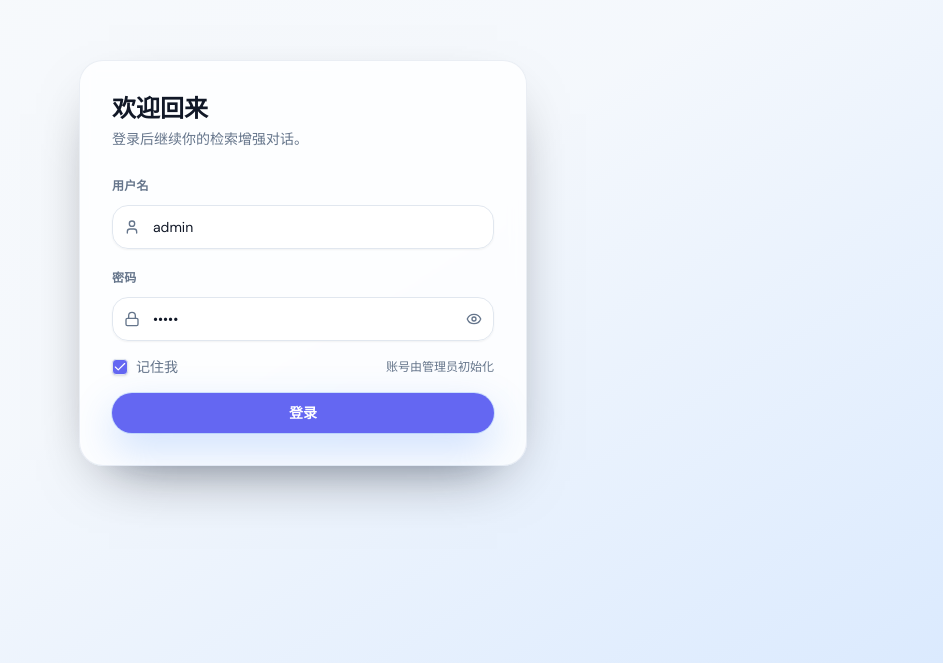
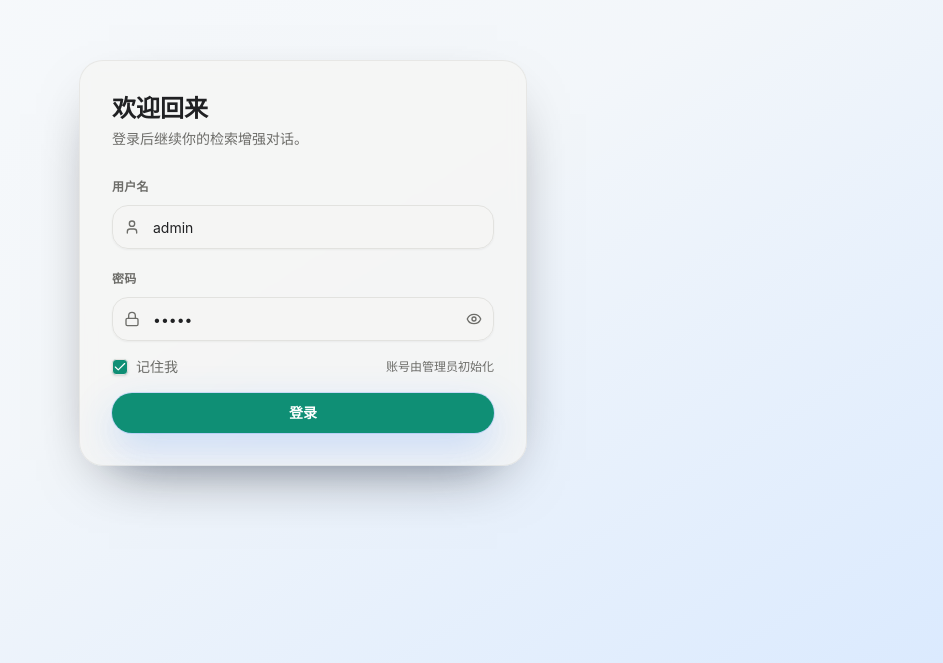
Before and after one commit to sofdark1313/RAG, a React (Vite) app in the folder frontend/: page /login in a window 1280 px wide. Shown: the part 137-800 px from the top of the page, without its empty margins (337-1280 px from the left). Built offline with nearby package versions, Linux system fonts and the light colour scheme.

Commit message:
feat(frontend): add semantic theme system

```diff
--- /dev/null
+++ b/frontend/src/components/common/ThemeToggle.tsx
@@ -0,0 +1,67 @@
+import { Check, Monitor, Moon, Sun, type LucideIcon } from "lucide-react";
+
+import {
+  DropdownMenu,
+  DropdownMenuContent,
+  DropdownMenuItem,
+  DropdownMenuTrigger
+} from "@/components/ui/dropdown-menu";
+import { cn } from "@/lib/utils";
+import { useThemeStore, type ThemePreference } from "@/stores/themeStore";
+
+interface ThemeToggleProps {
+  className?: string;
+}
+
+interface ThemeOption {
+  icon: LucideIcon;
+  label: string;
+  value: ThemePreference;
+}
+
+const themeOptions = [
+  { value: "system", label: "跟随系统", icon: Monitor },
+  { value: "light", label: "亮色", icon: Sun },
+  { value: "dark", label: "暗色", icon: Moon }
+] satisfies readonly ThemeOption[];
+
+export function ThemeToggle({ className }: ThemeToggleProps) {
+  const preference = useThemeStore((state) => state.preference);
+  const resolvedTheme = useThemeStore((state) => state.resolvedTheme);
+  const setPreference = useThemeStore((state) => state.setPreference);
+
+  const TriggerIcon = preference === "system" ? Monitor : resolvedTheme === "dark" ? Moon : Sun;
+
+  return (
+    <DropdownMenu>
+      <DropdownMenuTrigger asChild>
+        <button type="button" className={cn("theme-toggle", className)} aria-label="切换主题">
+          <TriggerIcon aria-hidden="true" className="h-4 w-4" />
+        </button>
+      </DropdownMenuTrigger>
+      <DropdownMenuContent align="end" className="theme-menu">
+        {themeOptions.map((option) => {
+          const Icon = option.icon;
+          const isSelected = preference === option.value;
+
+          return (
+            <DropdownMenuItem
+              key={option.value}
+              role="menuitemradio"
+              aria-checked={isSelected}
+              className="theme-menu__item"
+              onSelect={() => setPreference(option.value)}
+            >
+              <Icon aria-hidden="true" className="theme-menu__icon" />
+              <span className="theme-menu__label">{option.label}</span>
+              <Check
+                aria-hidden="true"
+                className={cn("theme-menu__check", !isSelected && "opacity-0")}
+              />
+            </DropdownMenuItem>
+          );
+        })}
+      </DropdownMenuContent>
+    </DropdownMenu>
+  );
+}
--- a/frontend/src/main.tsx
+++ b/frontend/src/main.tsx
@@ -5,6 +5,7 @@ import App from "@/App";
 import { useAuthStore } from "@/stores/authStore";
 import { useThemeStore } from "@/stores/themeStore";
 import "@/styles/globals.css";
+import "@/styles/theme.css";
 
 useThemeStore.getState().initialize();
 useAuthStore.getState().checkAuth();
--- a/frontend/src/styles/globals.css
+++ b/frontend/src/styles/globals.css
@@ -3,139 +3,9 @@
 @tailwind utilities;
 
 :root {
-  color-scheme: light;
-  --background: 0 0% 100%;
-  --foreground: 222 47% 11%;
-  --card: 210 40% 98%;
-  --card-foreground: 222 47% 11%;
-  --popover: 0 0% 100%;
-  --popover-foreground: 222 47% 11%;
-  --primary: 239 84% 67%;
-  --primary-foreground: 0 0% 100%;
-  --secondary: 210 40% 96%;
-  --secondary-foreground: 222 47% 11%;
-  --muted: 214 32% 91%;
-  --muted-foreground: 215 16% 47%;
-  --accent: 210 40% 96%;
-  --accent-foreground: 222 47% 11%;
-  --destructive: 0 84% 60%;
-  --destructive-foreground: 0 0% 100%;
-  --border: 214 32% 91%;
-  --input: 214 32% 91%;
-  --ring: 239 84% 67%;
-  --chat-user: 239 84% 96%;
-  --chat-assistant: 0 0% 100%;
-  --glow: 239 84% 67%;
-
-  /* ===== 新设计系统 - 背景 ===== */
-  --bg-primary: #ffffff;
-  --bg-secondary: #fafafa;
-  --bg-tertiary: #f5f5f5;
-  --bg-hover: #eeeeee;
-  --bg-active: #fef3c7;
-
-  /* ===== 新设计系统 - 文字 ===== */
-  --text-primary: #1a1a1a;
-  --text-secondary: #4a4a4a;
-  --text-tertiary: #999999;
-  --text-muted: #cccccc;
-  --text-on-accent: #ffffff;
-
-  /* ===== 新设计系统 - 强调色（蓝色系）===== */
-  --accent-primary: #3b82f6;
-  --accent-secondary: #2563eb;
-  --accent-light: #dbeafe;
-  --accent-hover: #60a5fa;
-
-  /* ===== 新设计系统 - 边框 ===== */
-  --border-default: #e5e5e5;
-  --border-light: #f0f0f0;
-  --border-focus: #d4d4d4;
-  --border-accent: #bfdbfe;
-
-  /* ===== 新设计系统 - 状态色 ===== */
-  --success: #10b981;
-  --warning: #f59e0b;
-  --error: #ef4444;
-  --info: #3b82f6;
-
-  /* ===== 新设计系统 - 圆角 ===== */
-  --radius-sm: 6px;
-  --radius-md: 12px;
-  --radius-lg: 16px;
-  --radius-xl: 20px;
-  --radius-full: 9999px;
-
-  /* ===== 新设计系统 - 间距 ===== */
-  --spacing-xs: 4px;
-  --spacing-sm: 8px;
-  --spacing-md: 12px;
-  --spacing-lg: 16px;
-  --spacing-xl: 24px;
-  --spacing-2xl: 32px;
-  --spacing-3xl: 48px;
-  --spacing-4xl: 64px;
-
-  /* ===== 新设计系统 - 阴影 ===== */
-  --shadow-xs: 0 1px 2px rgba(0, 0, 0, 0.04);
-  --shadow-sm: 0 2px 8px rgba(0, 0, 0, 0.04);
-  --shadow-md: 0 4px 12px rgba(0, 0, 0, 0.06);
-  --shadow-lg: 0 6px 16px rgba(0, 0, 0, 0.08);
-  --shadow-xl: 0 10px 24px rgba(0, 0, 0, 0.1);
-
-  /* ===== 新设计系统 - 字体 ===== */
-  --font-sans:
-    -apple-system, BlinkMacSystemFont, "Segoe UI", Roboto, "Helvetica Neue", Arial, sans-serif;
-  --font-serif: Georgia, "Times New Roman", serif;
-  --font-mono: "SF Mono", Monaco, "Cascadia Code", "Roboto Mono", Consolas, monospace;
-
-  /* ===== 新设计系统 - 字号 ===== */
-  --text-xs: 12px;
-  --text-sm: 13px;
-  --text-base: 14px;
-  --text-lg: 15px;
-  --text-xl: 18px;
-  --text-2xl: 24px;
-  --text-3xl: 32px;
-  --text-4xl: 48px;
-
-  /* ===== 新设计系统 - 字重 ===== */
-  --font-normal: 400;
-  --font-medium: 500;
-  --font-semibold: 600;
-  --font-bold: 700;
-
-  /* ===== 新设计系统 - 行高 ===== */
-  --leading-tight: 1.25;
-  --leading-normal: 1.5;
-  --leading-relaxed: 1.75;
-
-  /* ===== 新设计系统 - 过渡 ===== */
-  --transition-fast: 150ms ease;
-  --transition-base: 200ms ease;
-  --transition-slow: 300ms ease;
-
-  /* ===== 新设计系统 - 布局 ===== */
-  --sidebar-width: 280px;
-  --content-max-width: 840px;
-  --header-height: 60px;
-
-  /* ===== 旧变量保留（兼容性）===== */
-  --sidebar-bg: #fafafa;
-  --sidebar-item-active: #dbeafe;
-  --sidebar-item-hover: #f5f5f5;
-  --primary-color: #3b82f6;
-  --primary-light: #60a5fa;
-  --primary-dark: #2563eb;
-  --secondary-color: #3b82f6;
-  --gradient-primary: linear-gradient(135deg, #3b82f6 0%, #2563eb 100%);
-  --gradient-light: linear-gradient(135deg, #eff6ff 0%, #dbeafe 100%);
-  --dsw-alias-brand-primary-invert: #93c5fd;
-  --dsw-specific-sidebar-nav-item-active-accent: #eff6ff;
-}
-
-.dark {
-  color-scheme: light;
+  /* Existing trace and welcome styles still consume these aliases. */
+  --font-mono: "JetBrains Mono", "Cascadia Code", ui-monospace, "SFMono-Regular", monospace;
+  --gradient-primary: var(--brand);
 }
 
 * {
@@ -149,8 +19,7 @@ body {
 }
 
 body {
-  @apply bg-[#FAFAFA] text-gray-900 font-body antialiased min-h-screen;
-  background-color: var(--bg-secondary);
+  @apply font-body antialiased min-h-screen;
   overflow: hidden;
 }
 
@@ -1523,7 +1392,10 @@ html.dark *::-webkit-scrollbar-thumb:hover {
     background: transparent;
     border: none;
     cursor: pointer;
-    transition: background-color 150ms ease, color 150ms ease, opacity 150ms ease;
+    transition:
+      background-color 150ms ease,
+      color 150ms ease,
+      opacity 150ms ease;
     opacity: 0;
     flex-shrink: 0;
   }
@@ -1664,7 +1536,9 @@ html.dark *::-webkit-scrollbar-thumb:hover {
     background: transparent;
     border: none;
     cursor: pointer;
-    transition: background-color 150ms ease, color 150ms ease;
+    transition:
+      background-color 150ms ease,
+      color 150ms ease;
   }
 
   .trace-brief-id-copy:hover {
@@ -1994,7 +1868,6 @@ html.dark *::-webkit-scrollbar-thumb:hover {
       flex-direction: column;
       align-items: flex-start;
     }
-
   }
 
   @media (max-width: 640px) {
--- /dev/null
+++ b/frontend/src/styles/theme.css
@@ -0,0 +1,134 @@
+:root {
+  color-scheme: light;
+  --background: 60 9% 96%;
+  --foreground: 60 2% 13%;
+  --card: 0 0% 100%;
+  --card-foreground: 60 2% 13%;
+  --popover: 0 0% 100%;
+  --popover-foreground: 60 2% 13%;
+  --primary: 168 81% 31%;
+  --primary-foreground: 0 0% 100%;
+  --secondary: 60 6% 93%;
+  --secondary-foreground: 60 2% 13%;
+  --muted: 60 5% 93%;
+  --muted-foreground: 60 2% 42%;
+  --accent: 168 33% 92%;
+  --accent-foreground: 168 81% 25%;
+  --destructive: 0 72% 51%;
+  --destructive-foreground: 0 0% 100%;
+  --border: 60 5% 88%;
+  --input: 60 5% 88%;
+  --ring: 168 81% 31%;
+  --chat-user: 60 6% 93%;
+  --chat-assistant: 0 0% 100%;
+
+  --surface: #ffffff;
+  --surface-subtle: #f7f7f5;
+  --surface-hover: #eeeeeb;
+  --text-primary: #202123;
+  --text-secondary: #6b6b68;
+  --text-tertiary: #92928d;
+  --brand: #0f8f74;
+  --brand-soft: #e8f4f1;
+  --border-subtle: #e1e1de;
+  --shadow-float: 0 8px 28px rgba(30, 30, 28, 0.1);
+}
+
+.dark {
+  color-scheme: dark;
+  --background: 0 0% 9%;
+  --foreground: 60 5% 92%;
+  --card: 0 0% 13%;
+  --card-foreground: 60 5% 92%;
+  --popover: 0 0% 15%;
+  --popover-foreground: 60 5% 92%;
+  --primary: 165 54% 46%;
+  --primary-foreground: 0 0% 9%;
+  --secondary: 0 0% 17%;
+  --secondary-foreground: 60 5% 92%;
+  --muted: 60 2% 18%;
+  --muted-foreground: 60 3% 63%;
+  --accent: 165 25% 20%;
+  --accent-foreground: 165 54% 71%;
+  --destructive: 0 91% 71%;
+  --destructive-foreground: 0 0% 9%;
+  --border: 60 3% 22%;
+  --input: 60 3% 24%;
+  --ring: 165 54% 46%;
+  --chat-user: 0 0% 17%;
+  --chat-assistant: 0 0% 13%;
+
+  --surface: #212121;
+  --surface-subtle: #171717;
+  --surface-hover: #2a2a28;
+  --text-primary: #ececea;
+  --text-secondary: #a3a39d;
+  --text-tertiary: #777772;
+  --brand: #35b695;
+  --brand-soft: #1d332e;
+  --border-subtle: #383834;
+  --shadow-float: 0 8px 28px rgba(0, 0, 0, 0.32);
+}
+
+body {
+  background-color: var(--surface-subtle);
+  color: var(--text-primary);
+}
+
+.theme-toggle {
+  display: inline-flex;
+  width: 2.25rem;
+  height: 2.25rem;
+  align-items: center;
+  justify-content: center;
+  border: 1px solid transparent;
+  border-radius: 0.5rem;
+  color: var(--text-secondary);
+}
+
+.theme-toggle:hover {
+  background-color: var(--surface-hover);
+  color: var(--text-primary);
+}
+
+.theme-toggle:focus-visible {
+  outline: 2px solid hsl(var(--ring));
+  outline-offset: 2px;
+}
+
+.theme-menu {
+  min-width: 10.5rem;
+  border-color: var(--border-subtle);
+  background: var(--surface);
+  color: var(--text-primary);
+  box-shadow: var(--shadow-float);
+}
+
+.theme-menu__item {
+  display: flex;
+  align-items: center;
+  gap: 0.625rem;
+  min-height: 2.25rem;
+  padding: 0.5rem 0.625rem;
+}
+
+.theme-menu__item:focus {
+  background: var(--surface-hover);
+  color: var(--text-primary);
+}
+
+.theme-menu__item[aria-checked="true"] {
+  background: var(--brand-soft);
+  color: var(--brand);
+}
+
+.theme-menu__icon,
+.theme-menu__check {
+  width: 1rem;
+  height: 1rem;
+  flex: none;
+}
+
+.theme-menu__label {
+  flex: 1;
+}
--- a/frontend/tailwind.config.cjs
+++ b/frontend/tailwind.config.cjs
@@ -28,9 +28,9 @@ module.exports = {
         "chat-assistant": "hsl(var(--chat-assistant))"
       },
       fontFamily: {
-        display: ["'Space Grotesk'", "ui-sans-serif", "system-ui"],
-        body: ["'DM Sans'", "ui-sans-serif", "system-ui"],
-        mono: ["'JetBrains Mono'", "ui-monospace", "SFMono-Regular"]
+        display: ["Inter", "PingFang SC", "Microsoft YaHei", "ui-sans-serif", "system-ui"],
+        body: ["Inter", "PingFang SC", "Microsoft YaHei", "ui-sans-serif", "system-ui"],
+        mono: ["JetBrains Mono", "Cascadia Code", "ui-monospace", "SFMono-Regular"]
       },
       boxShadow: {
         soft: "0 24px 60px -30px rgba(10, 10, 15, 0.65)",
@@ -46,7 +46,7 @@ module.exports = {
           "0%, 100%": { opacity: 1 },
           "50%": { opacity: 0.5 }
         },
-        "blink": {
+        blink: {
           "0%, 100%": { opacity: 1 },
           "50%": { opacity: 0 }
         },
@@ -54,11 +54,11 @@ module.exports = {
           "0%": { transform: "rotate(0deg)" },
           "100%": { transform: "rotate(360deg)" }
         },
-        "glow": {
+        glow: {
           "0%, 100%": { opacity: 0.5 },
           "50%": { opacity: 1 }
         },
-        "float": {
+        float: {
           "0%, 100%": { transform: "translateY(0)" },
           "50%": { transform: "translateY(-6px)" }
         }
@@ -66,10 +66,10 @@ module.exports = {
       animation: {
         "fade-up": "fade-up 0.35s ease-out",
         "pulse-soft": "pulse-soft 1.4s ease-in-out infinite",
-        "blink": "blink 1s step-end infinite",
+        blink: "blink 1s step-end infinite",
         "spin-slow": "spin-slow 4s linear infinite",
-        "glow": "glow 2.6s ease-in-out infinite",
-        "float": "float 6s ease-in-out infinite"
+        glow: "glow 2.6s ease-in-out infinite",
+        float: "float 6s ease-in-out infinite"
       },
       backgroundImage: {
         "gradient-radial": "radial-gradient(var(--tw-gradient-stops))",
```
Also changed, not shown: 1 other file (tests, documents, lock files or other folders).
